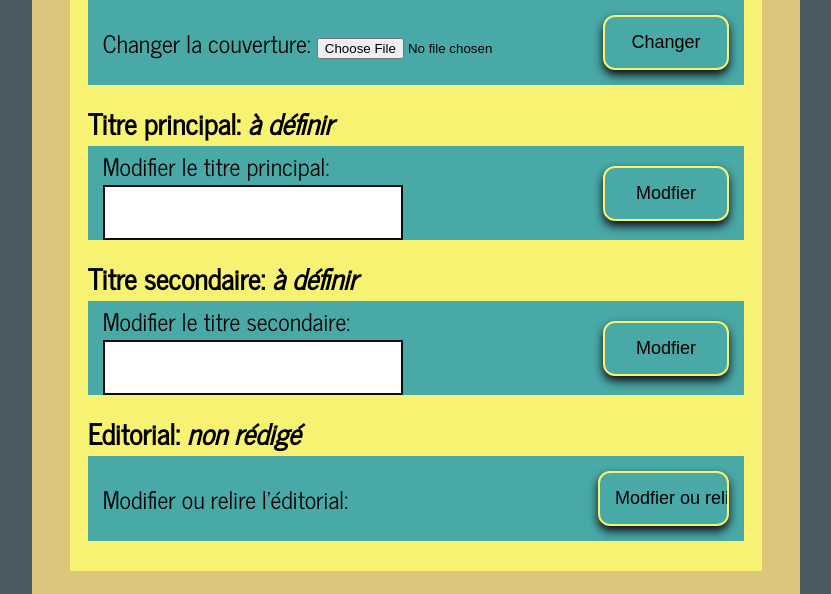
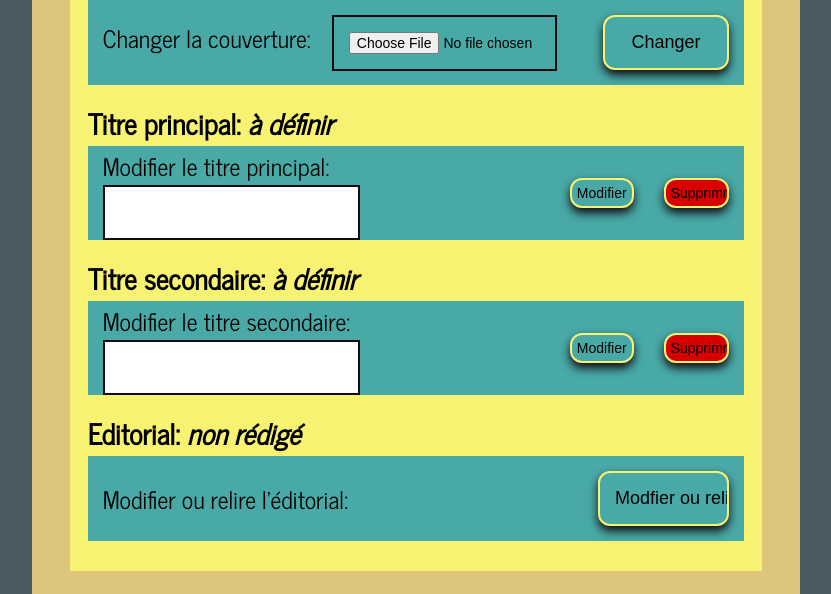
Before and after one commit to SebH2as/projet5, a PHP site: template templates/back/pannelMag.html.php in a window 1280 px wide. Shown: the part 620-1214 px from the top of the page, without its empty margins (224-1055 px from the left). Run offline with PHP 8.4, Linux system fonts and the light colour scheme; the template is opened without the code that fills it, so the values that code supplies are empty; some libraries are stand-ins or nearby versions.

Commit message:
front pagination correction et back modifs form pour delete

```diff
--- a/public/styles/back/_mixin.scss
+++ b/public/styles/back/_mixin.scss
@@ -13,3 +13,19 @@
         box-shadow: 0px 2px 10px $blackColor;
     }
 }
+
+@mixin buttonBack2() {
+    width: 10%;
+    padding: 5px;
+    margin-top: 15px;
+    border: solid 2px $secondaryBacgroundColorYellow;
+    background-color: $secondaryBacgroundColor02;
+    border-radius: 12px;
+    font-size: 18px;
+    box-shadow: 0px 5px 10px $blackColor;
+    cursor:pointer;
+    &:hover{
+        background-color: $secondaryBacgroundColorYellowLight;
+        box-shadow: 0px 2px 10px $blackColor;
+    }
+}
--- a/public/styles/back/_sections.scss
+++ b/public/styles/back/_sections.scss
@@ -335,15 +335,22 @@
                                     border: solid 2px $blackColor;
                                     margin-left: 15px;
                                 }
+                                #cover{
+                                    width: 45%;
+                                    padding: 15px;
+                                    font-size: 14px;
+                                    border: solid 2px $blackColor;
+                                    margin-left: 15px;
+                                }
                                 #title01{
-                                    width: 60%;
+                                    width: 55%;
                                     padding: 15px;
                                     font-size: 18px;
                                     border: solid 2px $blackColor;
                                     margin-left: 15px;
                                 }
                                 #title02{
-                                    width: 60%;
+                                    width: 55%;
                                     padding: 15px;
                                     font-size: 18px;
                                     border: solid 2px $blackColor;
@@ -351,8 +358,21 @@
                                 }
 
                         }
-                        input[type=submit]{
+                        .button01{
                             @include buttonBack;
+                            margin: 15px;
+                        }
+                        .modifTitle{
+                            @include buttonBack2;
+                            font-size: 14px;
+                            margin: 15px;
+                        }
+                        .deleteTitle
+                        {
+                            @include buttonBack2;
+                            font-size: 14px;
+                            text-align: center;
+                            background-color: rgb(216, 0, 0);
                             margin: 15px;
                         }
 
@@ -597,16 +617,16 @@
                                     margin-left: 15px;
                                 }
                                 #title{
-                                    width: 60%;
+                                    width: 55%;
                                     padding: 15px;
                                     font-size: 18px;
                                     border: solid 2px $blackColor;
                                     margin-left: 15px;
                                 }
-                                #imgArticle{
-                                    width: 60%;
+                                #articleCover{
+                                    width: 45%;
                                     padding: 15px;
-                                    font-size: 18px;
+                                    font-size: 14px;
                                     border: solid 2px $blackColor;
                                     margin-left: 15px;
                                 }
@@ -673,6 +693,8 @@
         padding: 15px;
         border-radius: 12px;
         font-style: italic;
+    }
+    .none{
         display: none;
     }
     #contentContainer{
--- a/public/styles/back/styleBack.css
+++ b/public/styles/back/styleBack.css
@@ -632,8 +632,16 @@ body {
   margin-left: 15px;
 }
 
+#mag #contentContainer #formMag .formRow .labelInput #cover {
+  width: 45%;
+  padding: 15px;
+  font-size: 14px;
+  border: solid 2px #110B11;
+  margin-left: 15px;
+}
+
 #mag #contentContainer #formMag .formRow .labelInput #title01 {
-  width: 60%;
+  width: 55%;
   padding: 15px;
   font-size: 18px;
   border: solid 2px #110B11;
@@ -641,14 +649,14 @@ body {
 }
 
 #mag #contentContainer #formMag .formRow .labelInput #title02 {
-  width: 60%;
+  width: 55%;
   padding: 15px;
   font-size: 18px;
   border: solid 2px #110B11;
   margin-left: 15px;
 }
 
-#mag #contentContainer #formMag .formRow input[type=submit] {
+#mag #contentContainer #formMag .formRow .button01 {
   width: 20%;
   padding: 15px;
   margin-top: 15px;
@@ -662,7 +670,51 @@ body {
   margin: 15px;
 }
 
-#mag #contentContainer #formMag .formRow input[type=submit]:hover {
+#mag #contentContainer #formMag .formRow .button01:hover {
+  background-color: #FBF7B1;
+  -webkit-box-shadow: 0px 2px 10px #110B11;
+          box-shadow: 0px 2px 10px #110B11;
+}
+
+#mag #contentContainer #formMag .formRow .modifTitle {
+  width: 10%;
+  padding: 5px;
+  margin-top: 15px;
+  border: solid 2px #F8F272;
+  background-color: #48A9A6;
+  border-radius: 12px;
+  font-size: 18px;
+  -webkit-box-shadow: 0px 5px 10px #110B11;
+          box-shadow: 0px 5px 10px #110B11;
+  cursor: pointer;
+  font-size: 14px;
+  margin: 15px;
+}
+
+#mag #contentContainer #formMag .formRow .modifTitle:hover {
+  background-color: #FBF7B1;
+  -webkit-box-shadow: 0px 2px 10px #110B11;
+          box-shadow: 0px 2px 10px #110B11;
+}
+
+#mag #contentContainer #formMag .formRow .deleteTitle {
+  width: 10%;
+  padding: 5px;
+  margin-top: 15px;
+  border: solid 2px #F8F272;
+  background-color: #48A9A6;
+  border-radius: 12px;
+  font-size: 18px;
+  -webkit-box-shadow: 0px 5px 10px #110B11;
+          box-shadow: 0px 5px 10px #110B11;
+  cursor: pointer;
+  font-size: 14px;
+  text-align: center;
+  background-color: #d80000;
+  margin: 15px;
+}
+
+#mag #contentContainer #formMag .formRow .deleteTitle:hover {
   background-color: #FBF7B1;
   -webkit-box-shadow: 0px 2px 10px #110B11;
           box-shadow: 0px 2px 10px #110B11;
@@ -1059,17 +1111,17 @@ body {
 }
 
 #articleInfos #contentContainer #formMag .formRow .labelInput #title {
-  width: 60%;
+  width: 55%;
   padding: 15px;
   font-size: 18px;
   border: solid 2px #110B11;
   margin-left: 15px;
 }
 
-#articleInfos #contentContainer #formMag .formRow .labelInput #imgArticle {
-  width: 60%;
+#articleInfos #contentContainer #formMag .formRow .labelInput #articleCover {
+  width: 45%;
   padding: 15px;
-  font-size: 18px;
+  font-size: 14px;
   border: solid 2px #110B11;
   margin-left: 15px;
 }
@@ -1176,6 +1228,9 @@ body {
   padding: 15px;
   border-radius: 12px;
   font-style: italic;
+}
+
+#editorialSection .none {
   display: none;
 }
 
--- a/templates/back/editorial.html.php
+++ b/templates/back/editorial.html.php
@@ -3,7 +3,7 @@
 
         <section id="editorialSection">
             <h2>Editorial de la revue numéro <?=$data[0] ->numberMag?></h2>
-            <span id="message"></span>
+            <span id="message" class="<?php if ($message === null) echo 'none' ?>"><?= $message ?></span>
             <a id="backLink" href="index.php?action=modifyMag&amp;idMag=<?= $data[0]->id_mag ?>">Retour au panneau de gestion du magazine</a>
         </section>
         <section id="textEditor">
--- a/templates/back/pannelMag.html.php
+++ b/templates/back/pannelMag.html.php
@@ -31,9 +31,9 @@
                     <div class="formRow">
                         <div class="labelInput">
                             <label for="parution">Modifier la date de parution:</label>
-                            <input type="text" id="parution" name="parution" maxlength="20" size="20">
+                            <input type="text" id="parution" name="parution" maxlength="30" size="30">
                         </div>
-                        <input type="submit" name="modifPubli" value="Modifier">
+                        <input type="submit" class="button01" name="modifPubli" value="Modifier">
                     </div>
 
                     <h3>Thématique(s): <i><?php if(($data[0]->topics) === null) echo 'à définir'?>
@@ -43,7 +43,7 @@
                             <label for="topics">Modifier la thématique:</label>
                             <input type="text" id="topics" name="topics" maxlength="30" size="30">
                         </div>
-                        <input type="submit" name="modifTopics" value="Modifier">
+                        <input type="submit" class="button01" name="modifTopics" value="Modifier">
                     </div>
 
                     <h3>Image de couverture: <i><?= $data[0]->cover ?></i></h3>
@@ -52,7 +52,7 @@
                             <label for="cover">Changer la couverture:</label>
                             <input type="file" id="cover" name="cover">
                         </div>
-                        <input type="submit" name="modifCover" value="Changer">
+                        <input type="submit" class="button01" name="modifCover" value="Changer">
                     </div>
 
                     <h3>Titre principal: <i><?php if(($data[0]->title01) === null) echo 'à définir'?>
@@ -62,7 +62,8 @@
                             <label for="title01">Modifier le titre principal:</label>
                             <input type="text" id="title01" name="title01" maxlength="70" size="70">
                         </div>
-                        <input type="submit" name="modifTitle01" value="Modfier">
+                        <input type="submit" class="modifTitle" name="modifTitle01" value="Modifier">
+                        <input type="submit" class="deleteTitle" name="deleteTitle01" value="Supprimmer">
                     </div>
 
                     <h3>Titre secondaire: <i><?php if(($data[0]->title02) === null) echo 'à définir'?>
@@ -72,7 +73,8 @@
                             <label for="title02">Modifier le titre secondaire:</label>
                             <input type="text" id="title02" name="title02" maxlength="70" size="70">
                         </div>
-                        <input type="submit" name="modifTitle02" value="Modfier">
+                        <input type="submit" class="modifTitle" name="modifTitle02" value="Modifier">
+                        <input type="submit" class="deleteTitle" name="deleteTitle02" value="Supprimmer">
                     </div>
 
                     <h3>Editorial: <i><?php if(($data[0]->editorial) === null || strlen($data[0]->editorial) === 0 ) echo 'non rédigé'?>
@@ -81,7 +83,7 @@
                         <div class="labelInput">
                             <label for="title02">Modifier ou relire l'éditorial:</label>
                         </div>
-                        <input type="submit" name="modifEdito" value="Modfier ou relire">
+                        <input type="submit" class="button01" name="modifEdito" value="Modfier ou relire">
                     </div>
                 </form>
             </div>
--- a/templates/back/previewMag.html.php
+++ b/templates/back/previewMag.html.php
@@ -12,8 +12,8 @@
             <a id="anchorEd" class=" fade" data-rate="-1.025" href="#editorial">Edito</a>
             <h2 id="title01" class=" fade" data-rate="-1.025"><?= $magazine[0]->title01 ?></h2>
             <h2 id="title02" class=" fade" data-rate="-1.025"><?= $magazine[0]->title02 ?></h2>
-            <a class="fa fa-arrow-circle-left" href=""></a>
-            <a class="fa fa-arrow-circle-right" href=""></a>
+            <a class="fa fa-arrow-circle-left" ></a>
+            <a class="fa fa-arrow-circle-right" ></a>
          </header>
          <section id="editorial">
             <div class="columnBig" >
--- a/templates/front/layout.html.php
+++ b/templates/front/layout.html.php
@@ -15,7 +15,7 @@
                 <a class="navTopLink" href="">Newsletter</a>
                 <a class="navTopLink" href="index.php?action=monCompte">Mon compte</a>
             </div>
-            <a id="logo" href="index.php"><?= $separator ?><span>KILOMETRAGE</span></a>
+            <div id="logo" href="index.php"><?= $separator ?><span>KILOMETRAGE</span></div>
             <div id="navLinks">
                 <a class="navBottomLink fa fa-home" href="index.php"></a>
                 <a id="link01" class="navBottomLink" href="index.php?action=chronics">CHRONIQUES</a>
--- a/templates/front/magazine.html.php
+++ b/templates/front/magazine.html.php
@@ -12,8 +12,8 @@
             <a id="anchorEd" class=" fade" data-rate="-1.025" href="#editorial">Edito</a>
             <h2 id="title01" class=" fade" data-rate="-1.025"><?= $magazine[0]->title01 ?></h2>
             <h2 id="title02" class=" fade" data-rate="-1.025"><?= $magazine[0]->title02 ?></h2>
-            <a class="fa fa-arrow-circle-left" href="index.php?action=previousMag&amp;idMag=<?= $magazine[0]->idMag ?>"></a>
-            <a class="fa fa-arrow-circle-right" href="index.php?action=nextMag&amp;idMag=<?= $magazine[0]->idMag ?>"></a>
+            <a class="fa fa-arrow-circle-left<?php if (empty($previous)) echo 'hidden' ?>" href="index.php?action=previousMag&amp;idMag=<?= $magazine[0]->idMag ?>"></a>
+            <a class="fa fa-arrow-circle-right<?php if (empty($next)) echo 'hidden' ?>" href="index.php?action=nextMag&amp;idMag=<?= $magazine[0]->idMag ?>"></a>
          </header>
          <section id="editorial">
             <div class="columnBig" >
```
Also changed, not shown: Src/Controller/MagController.php (+20 -8 lines), Src/Model/MagManager.php (+8 -1 lines), public/styles/front/_header.scss (+4 -3 lines), public/styles/front/styleFront.css (+4 -3 lines), 2 other files.
